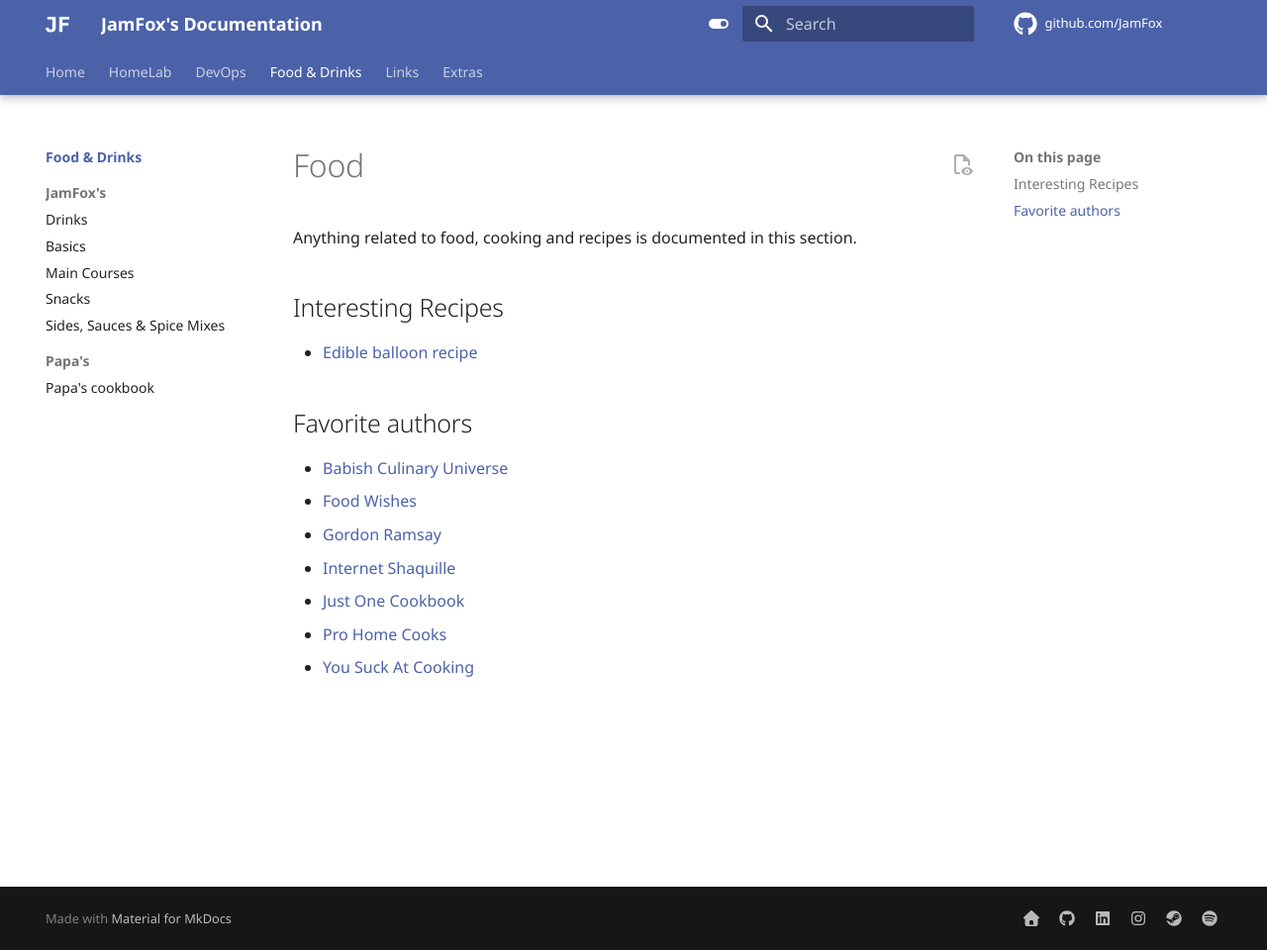
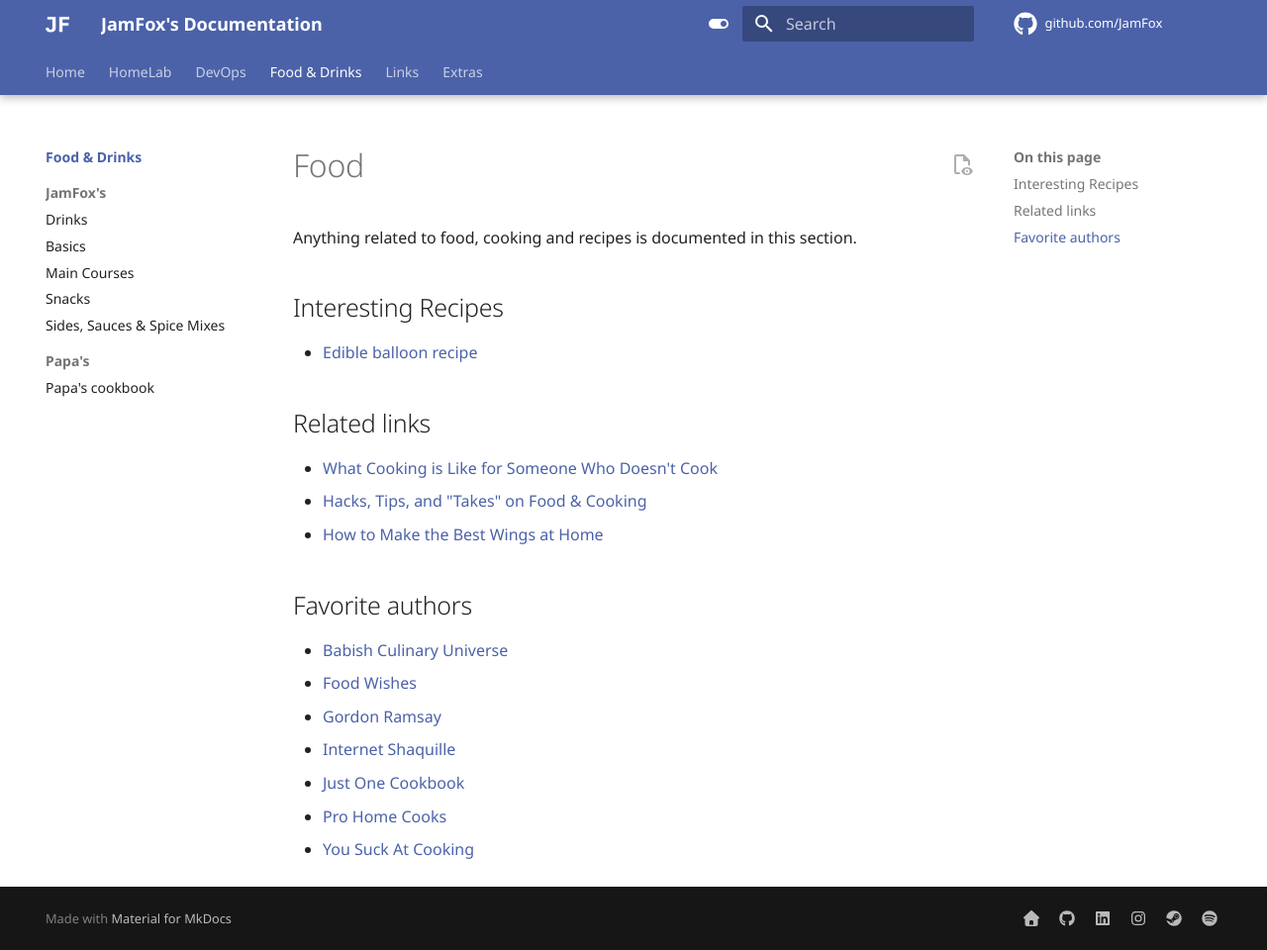
Before and after one commit to JamFox/docs.jamfox.dev, an MkDocs documentation site: the page built from docs/content/food/index.md, in a window 1280 px wide and 960 px high. Shown: the whole window at 99% size. Built offline with MkDocs 1.6.1 and Material for MkDocs 9.7.7, drawn with Linux system fonts in a browser that asks for light colours; comment, search, counter and statistics services are not loaded.

Commit message:
add links

```diff
--- a/docs/content/food/index.md
+++ b/docs/content/food/index.md
@@ -8,6 +8,12 @@ Anything related to food, cooking and recipes is documented in this section.
 
 - [Edible balloon recipe](https://www.instructables.com/Incredible-Edible-HE-Balloon/)
 
+## Related links
+
+- [What Cooking is Like for Someone Who Doesn't Cook](https://www.youtube.com/watch?v=Y9mDLhJ_Dao)
+- [Hacks, Tips, and "Takes" on Food & Cooking](https://www.youtube.com/watch?v=S3UnqJFdZFE)
+- [How to Make the Best Wings at Home ](https://www.youtube.com/watch?v=mXtKxjyfRFU)
+
 ## Favorite authors
 
 - [Babish Culinary Universe](https://www.youtube.com/@babishculinaryuniverse)
```
Also changed, not shown: docs/content/links/essays.md (+4 -1 lines), docs/content/links/interesting.md (+3 -1 lines).
